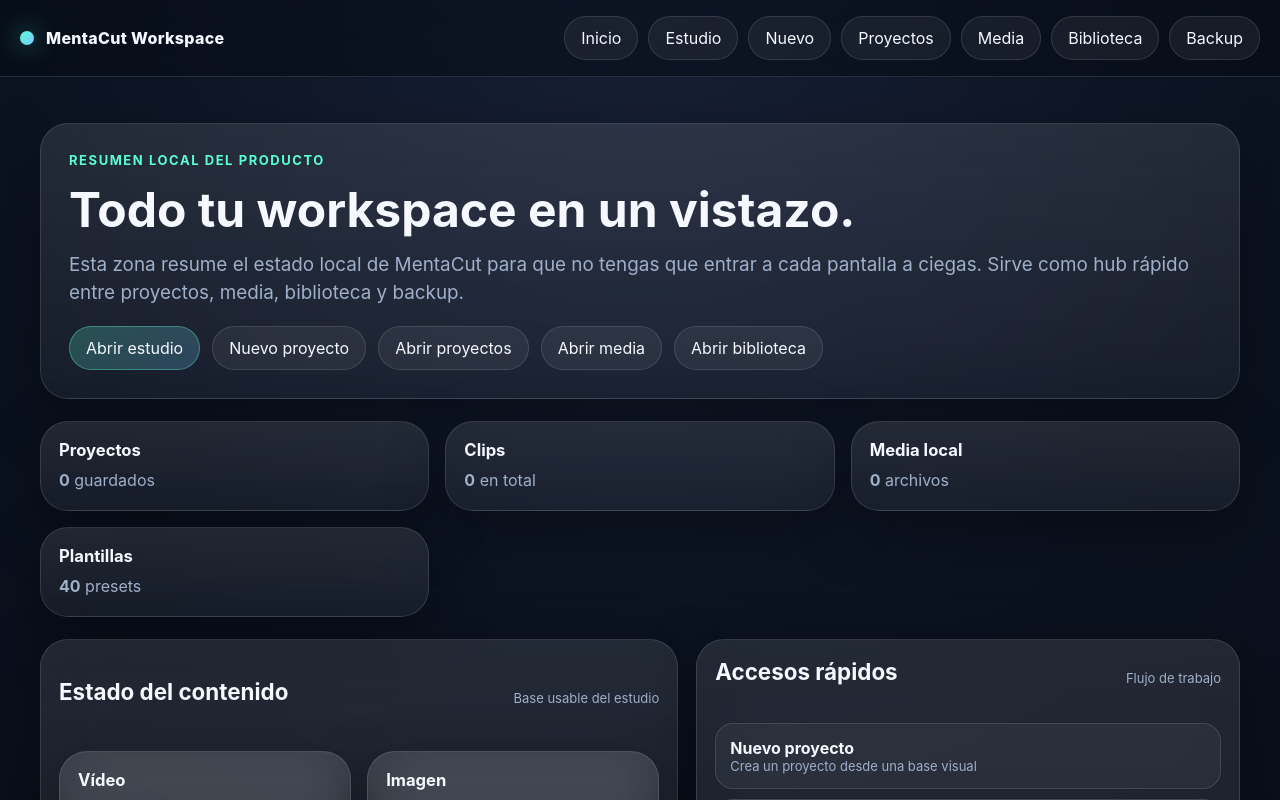
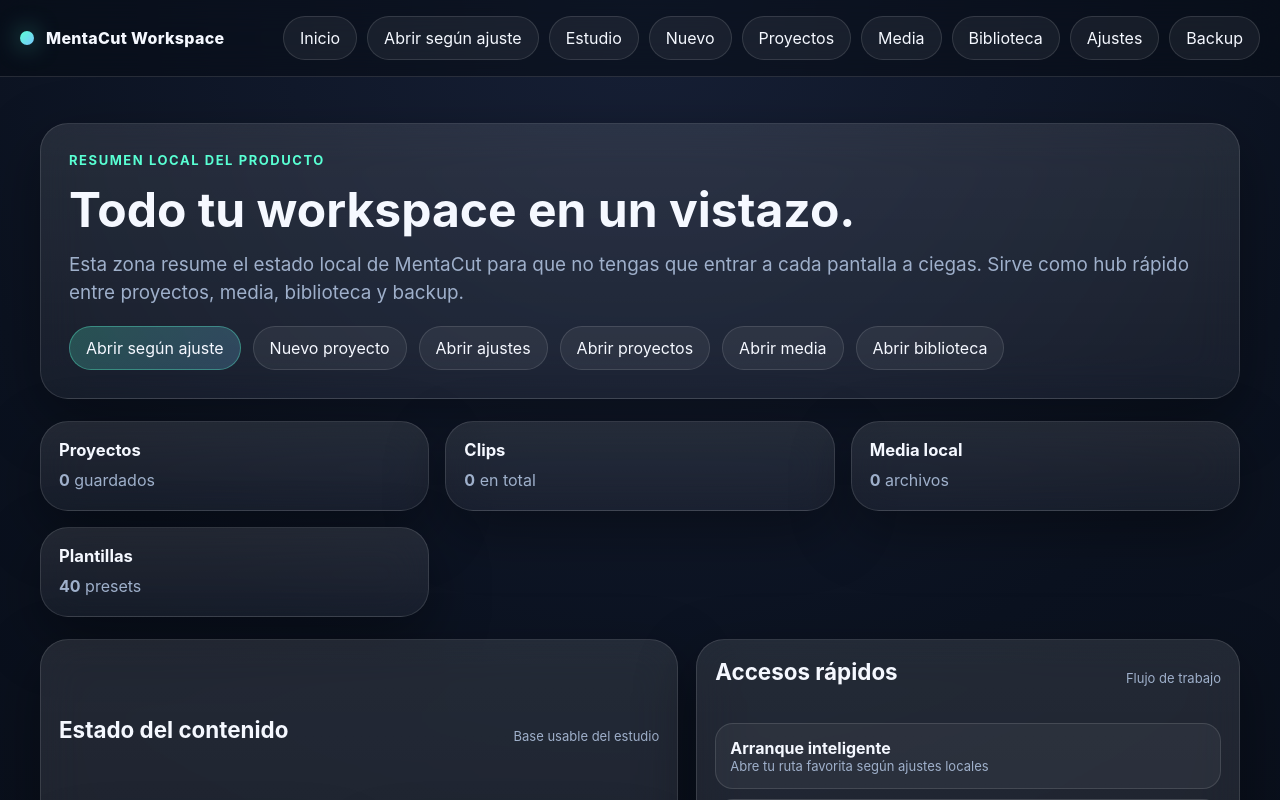
Before and after one commit to alain7224/MentaCut, a Next.js app: page /studio/workspace in a window 1280 px wide. Shown: the top 800 px of the page. Built offline with nearby package versions, Linux system fonts and the light colour scheme.

Commit message:
feat: add launcher and settings access to workspace

```diff
--- a/app/studio/workspace/page.tsx
+++ b/app/studio/workspace/page.tsx
@@ -48,11 +48,13 @@
         </div>
         <nav className="nav">
           <Link href="/" className="nav-link">Inicio</Link>
+          <Link href="/studio/open" className="nav-link">Abrir según ajuste</Link>
           <Link href="/studio" className="nav-link">Estudio</Link>
           <Link href="/studio/new" className="nav-link">Nuevo</Link>
           <Link href="/studio/projects" className="nav-link">Proyectos</Link>
           <Link href="/studio/media" className="nav-link">Media</Link>
           <Link href="/studio/library" className="nav-link">Biblioteca</Link>
+          <Link href="/studio/settings" className="nav-link">Ajustes</Link>
           <Link href="/studio/backup" className="nav-link">Backup</Link>
         </nav>
       </header>
@@ -67,8 +69,9 @@
               Sirve como hub rápido entre proyectos, media, biblioteca y backup.
             </p>
             <div className="action-row">
-              <Link href="/studio" className="btn btn-primary">Abrir estudio</Link>
+              <Link href="/studio/open" className="btn btn-primary">Abrir según ajuste</Link>
               <Link href="/studio/new" className="btn">Nuevo proyecto</Link>
+              <Link href="/studio/settings" className="btn">Abrir ajustes</Link>
               <Link href="/studio/projects" className="btn">Abrir proyectos</Link>
               <Link href="/studio/media" className="btn">Abrir media</Link>
               <Link href="/studio/library" className="btn">Abrir biblioteca</Link>
@@ -108,10 +111,12 @@
                 <div className="timeline-label">Flujo de trabajo</div>
               </div>
               <div className="project-list">
+                <Link href="/studio/open" className="project-item"><strong>Arranque inteligente</strong><div className="timeline-label">Abre tu ruta favorita según ajustes locales</div></Link>
                 <Link href="/studio/new" className="project-item"><strong>Nuevo proyecto</strong><div className="timeline-label">Crea un proyecto desde una base visual</div></Link>
                 <Link href="/studio/projects" className="project-item"><strong>Gestionar proyectos</strong><div className="timeline-label">Crear, duplicar, renombrar y borrar</div></Link>
                 <Link href="/studio/media" className="project-item"><strong>Gestionar media</strong><div className="timeline-label">Subir, filtrar, previsualizar y borrar</div></Link>
                 <Link href="/studio/library" className="project-item"><strong>Explorar biblioteca</strong><div className="timeline-label">Plantillas, textos, stickers y overlays</div></Link>
+                <Link href="/studio/settings" className="project-item"><strong>Ajustes locales</strong><div className="timeline-label">Configura ruta de inicio, formato y comportamiento</div></Link>
                 <Link href="/studio/backup" className="project-item"><strong>Backup local</strong><div className="timeline-label">Exportar e importar el estado local</div></Link>
               </div>
             </div>
```
